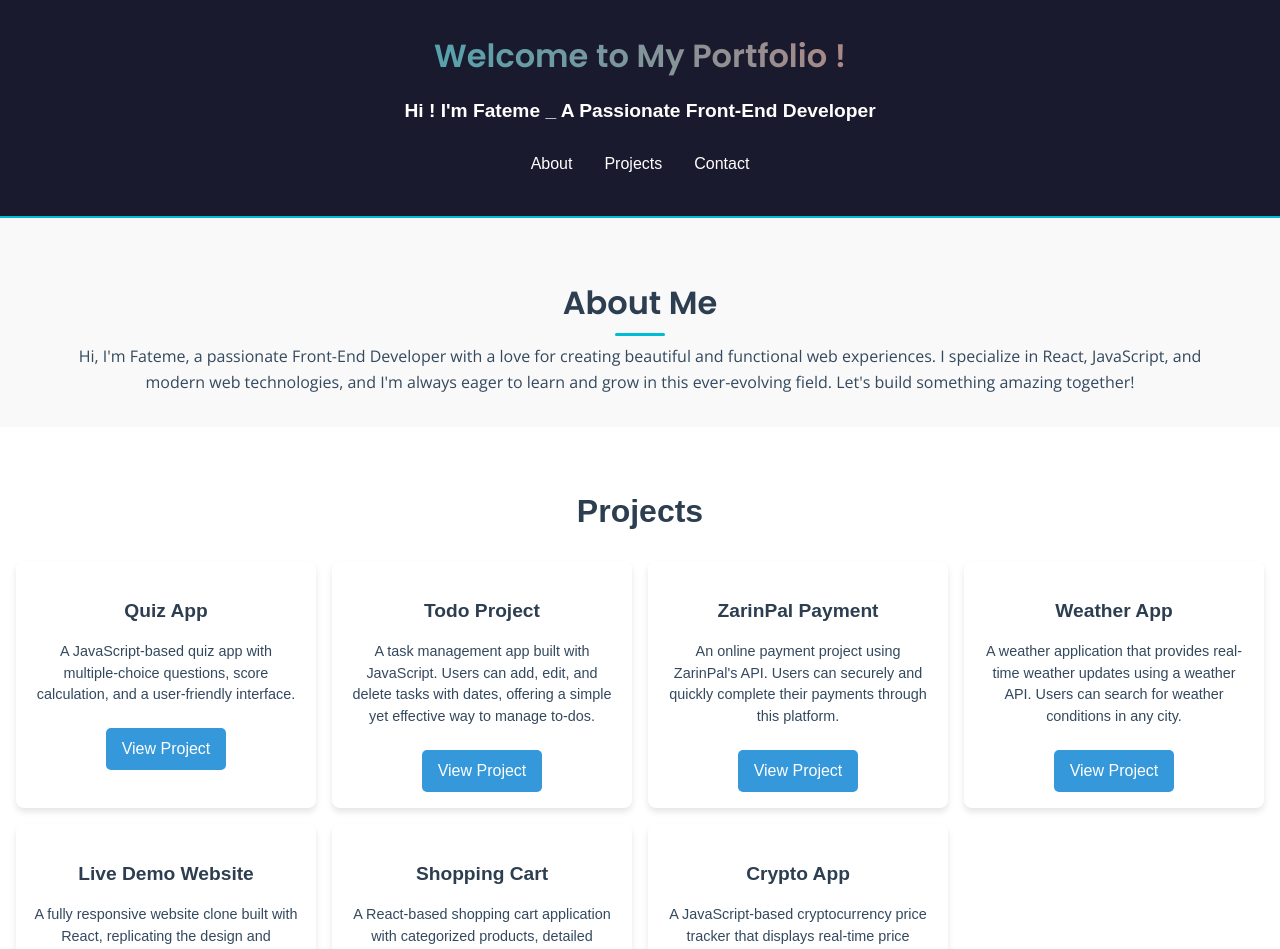
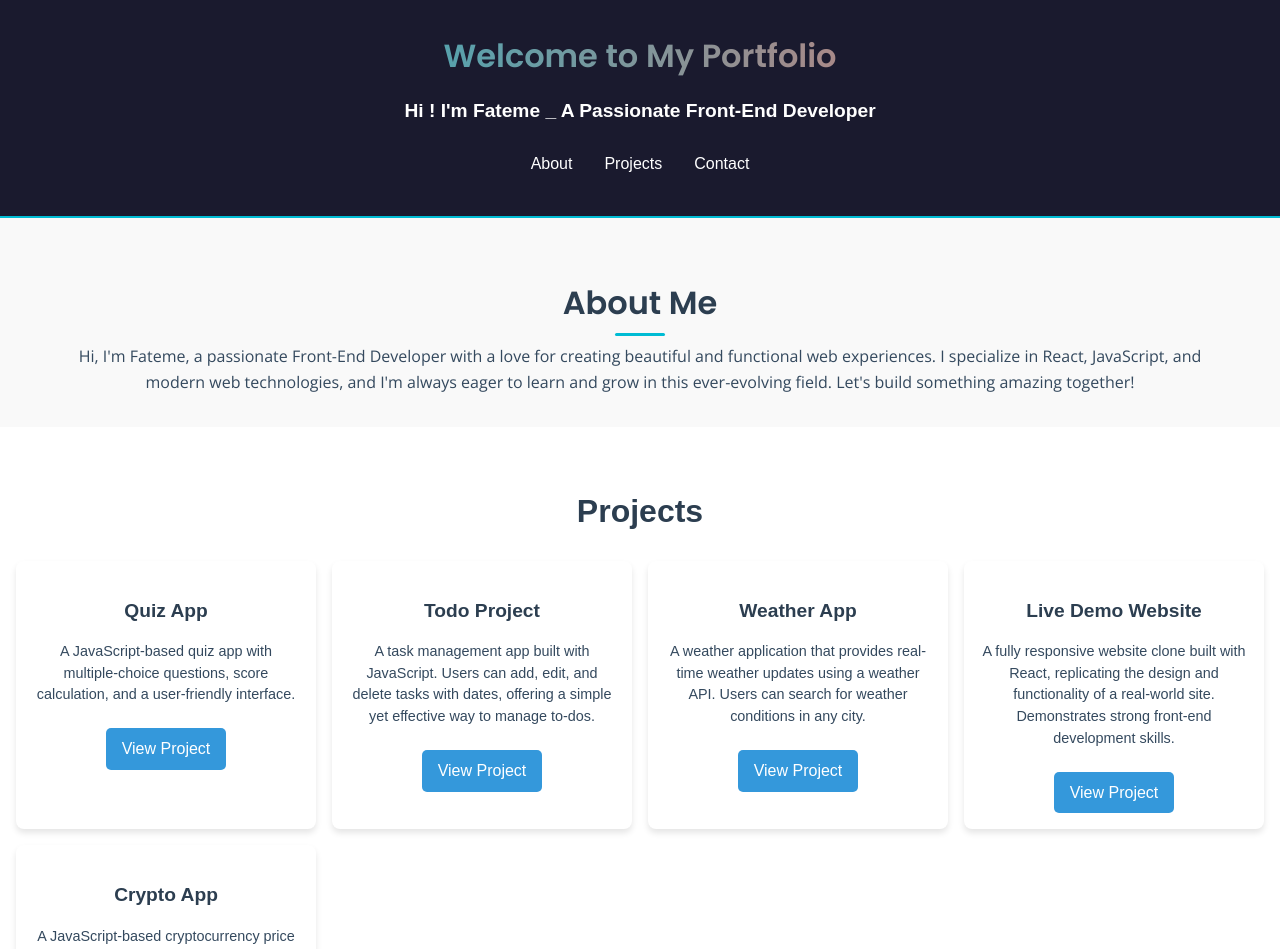
Before and after one commit to FatemeArefi/portfolio, a React (Vite) app: page / in a window 1280 px wide. Shown: the top 949 px of the page. Built offline with nearby package versions, Linux system fonts and the light colour scheme.

Commit message:
fix projects

```diff
--- a/src/components/Header/Header.jsx
+++ b/src/components/Header/Header.jsx
@@ -4,7 +4,7 @@ import "./Header.css";
 const Header = () => {
   return (
     <header className="header">
-      <h1 className="header-title">Welcome to My Portfolio !</h1>
+      <h1 className="header-title">Welcome to My Portfolio</h1>
       <h2 className="header-text">
         Hi ! I'm Fateme _ A Passionate Front-End Developer
       </h2>
--- a/src/components/Projects/Projects.jsx
+++ b/src/components/Projects/Projects.jsx
@@ -17,36 +17,24 @@ const Projects = () => {
         "A task management app built with JavaScript. Users can add, edit, and delete tasks with dates, offering a simple yet effective way to manage to-dos.",
       link: "https://todo-main-omega.vercel.app",
     },
+
     {
       id: 3,
-      name: "ZarinPal Payment",
-      description:
-        "An online payment project using ZarinPal's API. Users can securely and quickly complete their payments through this platform.",
-      link: "https://zarinpal-mauve.vercel.app",
-    },
-    {
-      id: 4,
       name: "Weather App",
       description:
         "A weather application that provides real-time weather updates using a weather API. Users can search for weather conditions in any city.",
       link: "https://weather-app-mu-orpin.vercel.app",
     },
     {
-      id: 5,
+      id: 4,
       name: "Live Demo Website",
       description:
         "A fully responsive website clone built with React, replicating the design and functionality of a real-world site. Demonstrates strong front-end development skills.",
       link: "https://live-demo-kohl.vercel.app",
     },
+
     {
-      id: 6,
-      name: "Shopping Cart",
-      description:
-        "A React-based shopping cart application with categorized products, detailed product descriptions, and a seamless checkout process.",
-      link: "https://shopping-cart-master-sage.vercel.app/products",
-    },
-    {
-      id: 7,
+      id: 5,
       name: "Crypto App",
       description:
         "A JavaScript-based cryptocurrency price tracker that displays real-time price fluctuations of various cryptocurrencies using a crypto API.",
```
